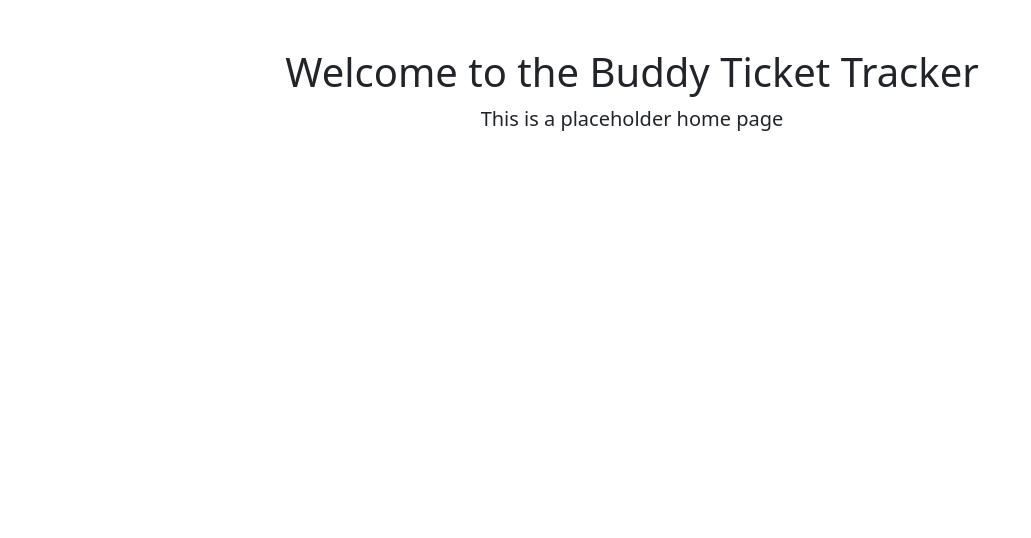
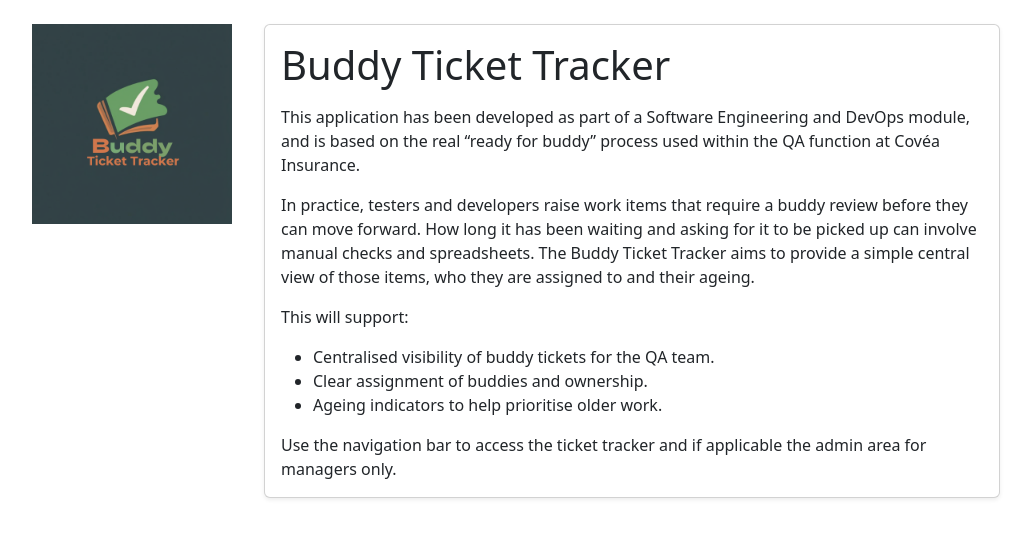
Before and after one commit to Oli0089/MP_DD_Dashboard, a Flask app: template app/templates/index.html in a window 1280 px wide. Shown: the part 56-594 px from the top of the page, without its empty margins (8-1039 px from the left). Run offline with Flask 3, Linux system fonts and the light colour scheme; the template is opened without the code that fills it, so the values that code supplies are empty; some libraries are stand-ins or nearby versions.

Commit message:
Homepage content added

```diff
--- a/app/templates/index.html
+++ b/app/templates/index.html
@@ -1,8 +1,44 @@
 {% extends "base.html" %}
 {% block title %}Buddy Tracker - Home{% endblock %}
+
 {% block content %}
-<div class="text-center mt-5">
-  <h1>Welcome to the Buddy Ticket Tracker</h1>
-  <p class="lead">This is a placeholder home page</p>
+
+<!-- Logo disapears on smaller screen -->
+<div class="d-none d-xl-block" style="position: absolute; top: 80px; left: 40px;">
+  <img src="{{ url_for('static', filename='TicketLogo.png') }}"
+       alt="Buddy Ticket Tracker logo"
+       style="max-height: 200px; width: auto;">
 </div>
+
+<div class="row justify-content-center mt-4">
+  <div class="col-lg-8">
+    <div class="card shadow-sm">
+      <div class="card-body">
+        <h1 class="card-title mb-3">Buddy Ticket Tracker</h1>
+        <p class="card-text">
+          This application has been developed as part of a Software Engineering and DevOps module, and is based on
+          the real &ldquo;ready for buddy&rdquo; process used within the QA function at Cov&eacute;a Insurance.
+        </p>
+        <p class="card-text">
+          In practice, testers and developers raise work items that require a buddy review before they can move
+          forward. How long it has been waiting and asking for it to be picked up can involve manual checks and
+          spreadsheets. The Buddy Ticket Tracker aims to provide a simple central view of those items, who they are
+          assigned to and their ageing.
+        </p>
+        <p class="card-text">
+          This will support:
+        </p>
+        <ul>
+          <li>Centralised visibility of buddy tickets for the QA team.</li>
+          <li>Clear assignment of buddies and ownership.</li>
+          <li>Ageing indicators to help prioritise older work.</li>
+        </ul>
+        <p class="card-text mb-0">
+          Use the navigation bar to access the ticket tracker and if applicable the admin area for managers only.
+        </p>
+      </div>
+    </div>
+  </div>
+</div>
+
 {% endblock %}
```
Also changed, not shown: app/templates/tickets.html (+7 -0 lines), app/static/TicketLogo.png (added).
